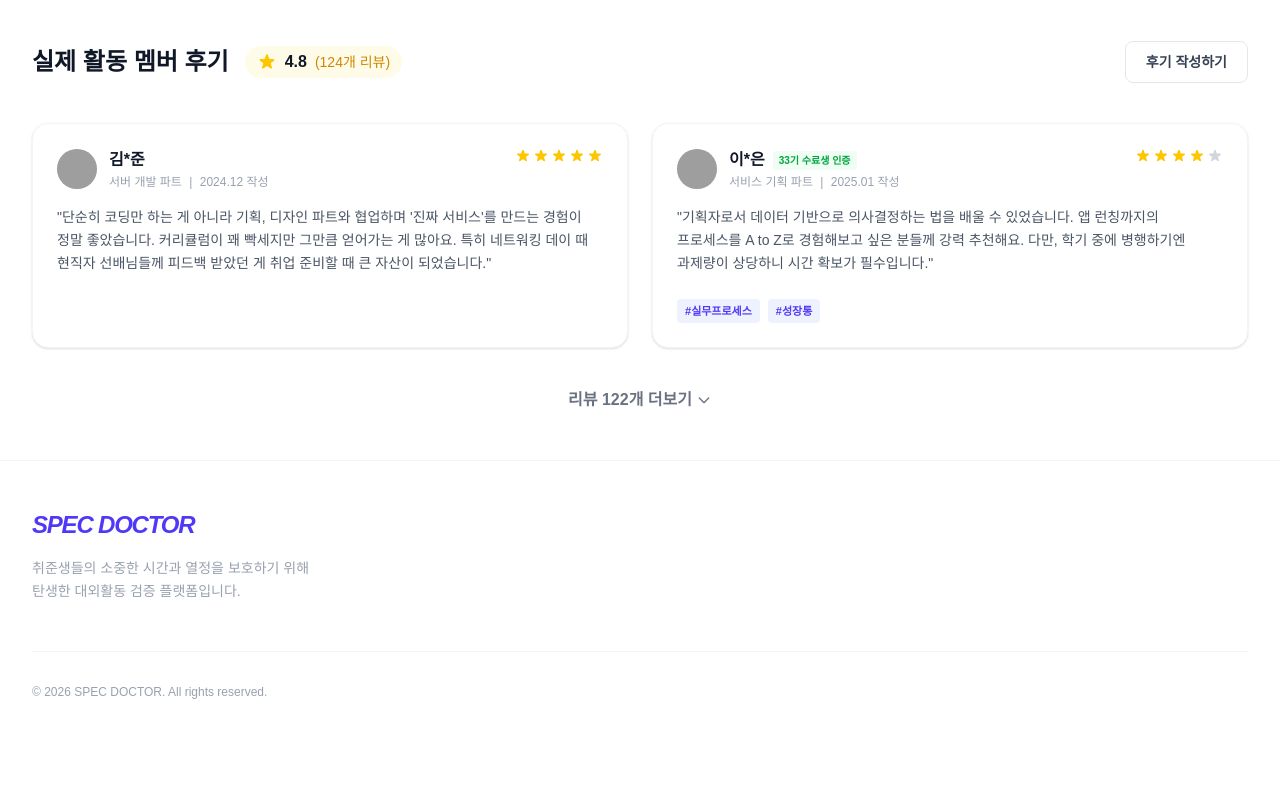
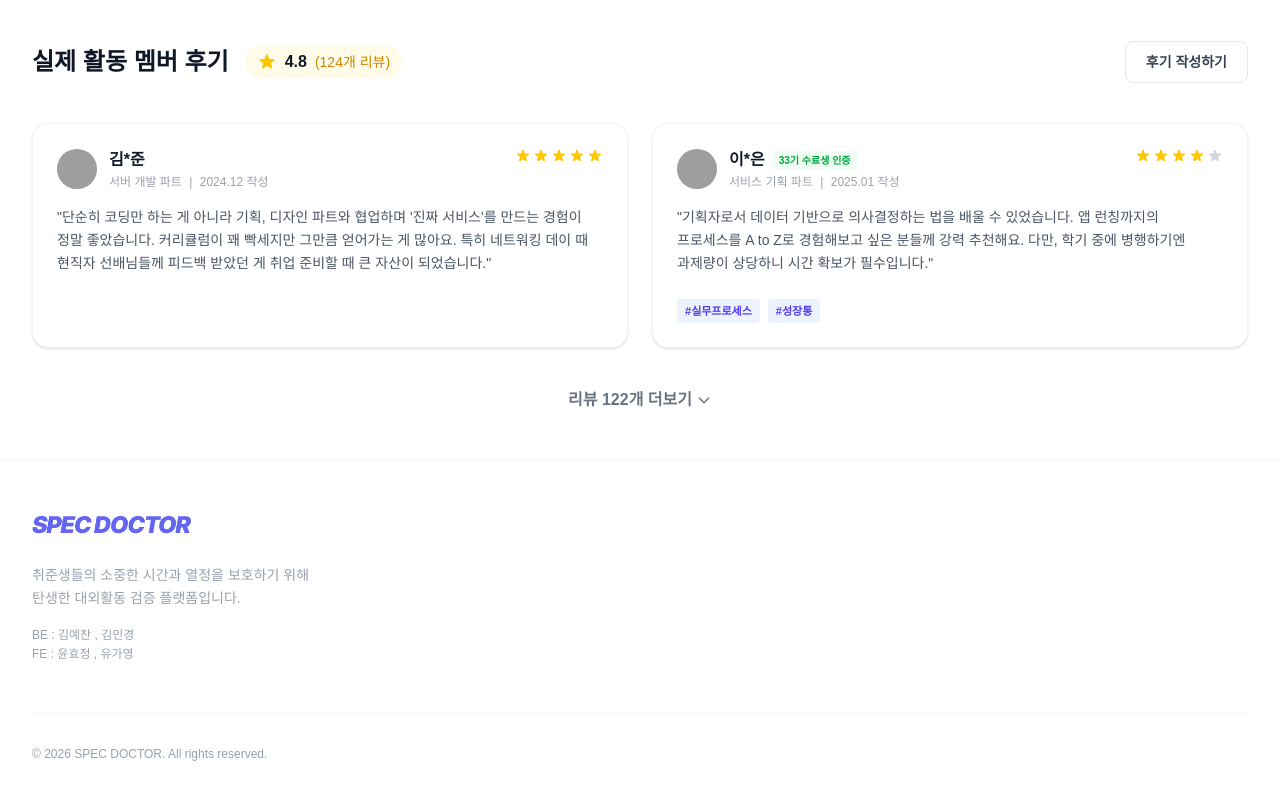
Before and after one commit to GDGoC-ONE-WAVE-Team-1/SpecDoctor-FE, a Next.js app: page / in a window 1280 px wide. Shown: the part 916-1716 px from the top of the page. Before the commit the page ends 1664 px from the top, so only its background shows below. Built offline with nearby package versions, Linux system fonts and the light colour scheme; grey boxes are pictures that could not be loaded.

Commit message:
feat : footer

```diff
--- a/app/components/footer.tsx
+++ b/app/components/footer.tsx
@@ -1,4 +1,5 @@
 import Link from "next/link";
+import Image from "next/image";
 
 export default function Footer() {
     return (
@@ -7,11 +8,22 @@ export default function Footer() {
                 <div className="grid grid-cols-1 md:grid-cols-4 gap-8 mb-12">
                     {/* Logo & Description */}
                     <div className="col-span-1 md:col-span-1">
-                        <Link href="/" className="text-2xl font-black text-indigo-600 italic tracking-tighter">
-                            SPEC DOCTOR
+                        <Link href="/" className="inline-block">
+                            <Image
+                                src="/images/spec_doctor_logo.png"
+                                alt="Spec Doctor Logo"
+                                width={160}
+                                height={40}
+                                className="object-contain"
+                                priority
+                            />
                         </Link>
+
                         <p className="mt-4 text-sm text-gray-400 leading-relaxed">
                             취준생들의 소중한 시간과 열정을 보호하기 위해 탄생한 대외활동 검증 플랫폼입니다.
+                        </p>
+                        <p className="mt-4 text-xs text-gray-400 leading-relaxed">
+                            BE : 김예찬 , 김민경 <br /> FE : 윤효정 , 유가영
                         </p>
                     </div>
                 </div>
@@ -19,7 +31,6 @@ export default function Footer() {
                 {/* Bottom Bar */}
                 <div className="pt-8 border-t border-gray-100 flex flex-col md:flex-row justify-between items-center text-xs text-gray-400">
                     <p>© 2026 SPEC DOCTOR. All rights reserved.</p>
-
                 </div>
             </div>
         </footer>
```
Also changed, not shown: 1 other file (tests, documents, lock files or other folders).
